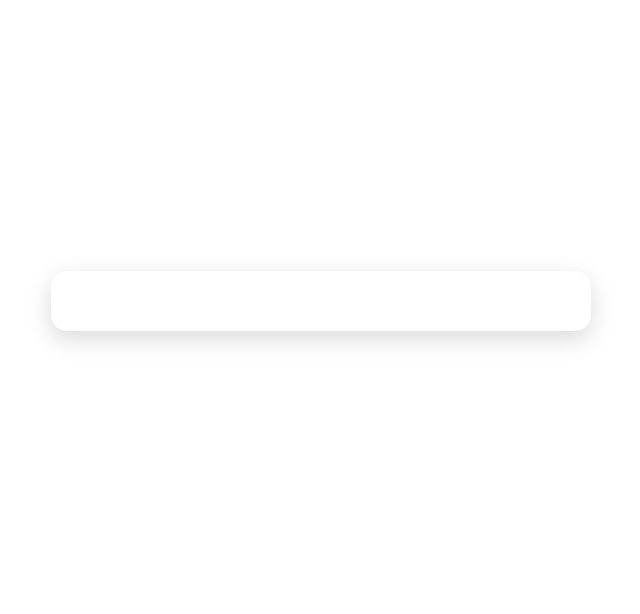
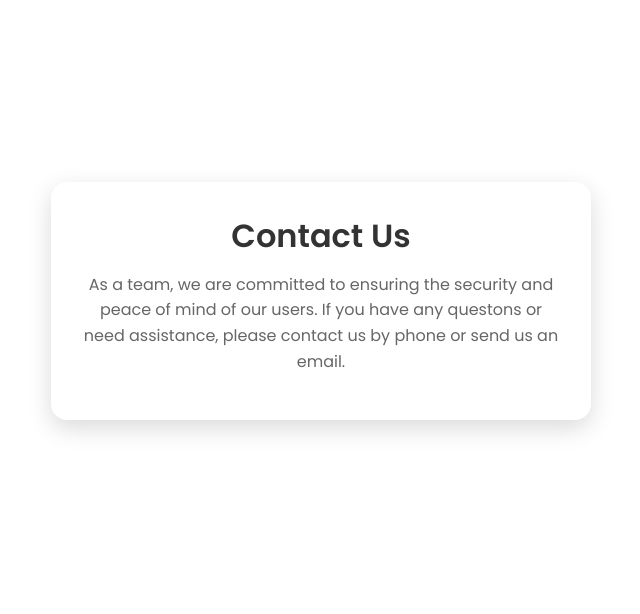
Before and after one commit to dibarra3/trust_signature, a Flask app: page /contact in a window 1280 px wide. Shown: the part 185-799 px from the top of the page, without its empty margins (319-959 px from the left). Run offline with Flask 3, Linux system fonts and the light colour scheme.

Commit message:
Add contact us page header and  message

```diff
--- a/templates/contact.html
+++ b/templates/contact.html
@@ -63,7 +63,12 @@
 
     <section class="contact-page">
         <div class="contact-card">
+            <h1>Contact Us</h1>
 
+            <p>
+                As a team, we are committed to ensuring the security and peace of mind of our users.
+                If you have any questons or need assistance, please contact us by phone or send us an email.
+            </p>
         </div>
     </section>
 
```
